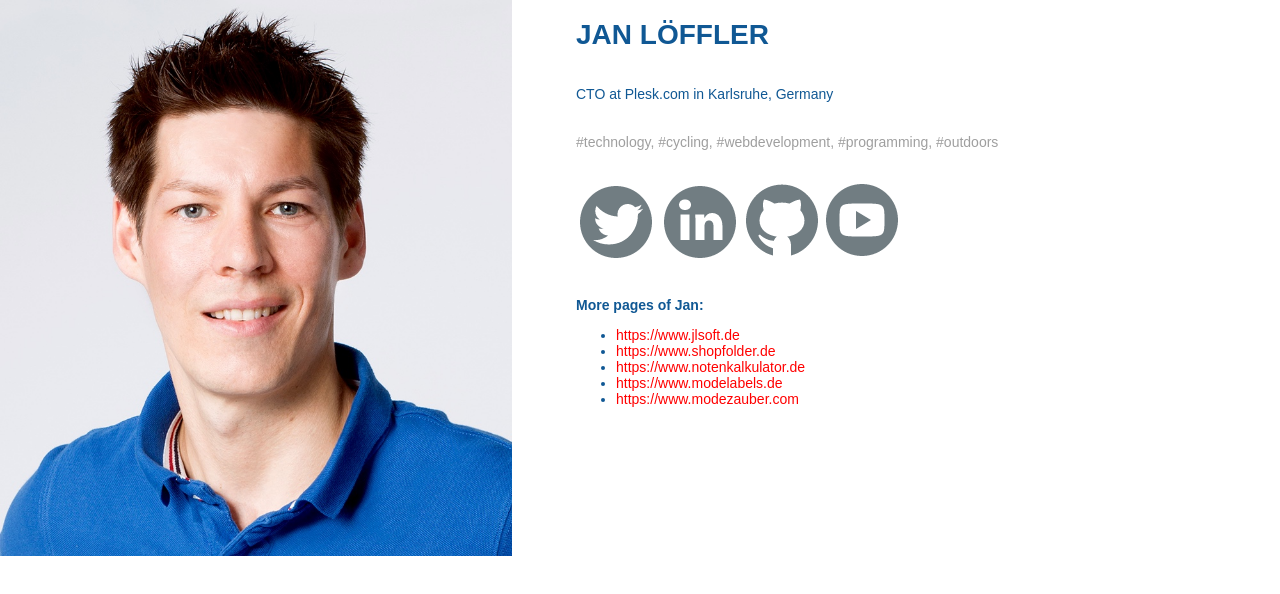
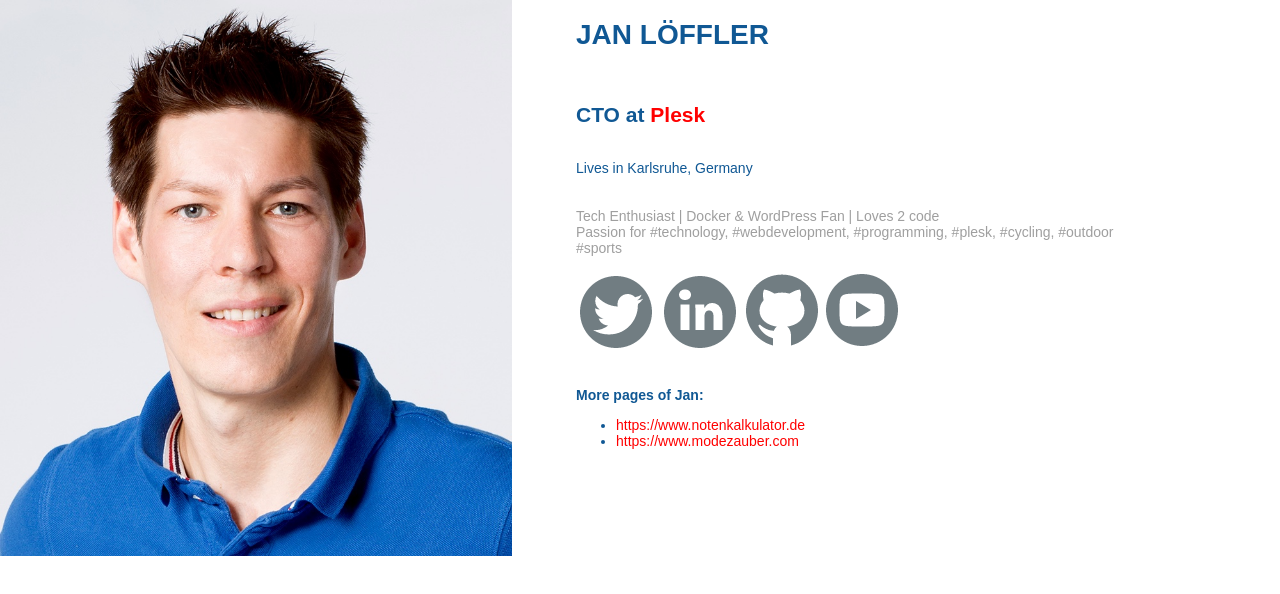
Before and after one commit to janloeffler/html-demo, a plain HTML site: page index.html in a window 1280 px wide. Drawn offline with Linux system fonts and the light colour scheme.

Commit message:
updated index.html

```diff
--- a/index.html
+++ b/index.html
@@ -12,8 +12,9 @@
   <div id="space"></div>
   <div id="content">
             <h1>JAN L&Ouml;FFLER</h1><br />
-            CTO at Plesk.com in Karlsruhe, Germany<br /><br /><br />
-            <font color="#9f9f9f">#technology, #cycling, #webdevelopment, #programming, #outdoors</font><br /><br /><br />
+            <h2>CTO at <a href="https://www.plesk.com" target="_blank">Plesk</a></h2><br />
+            Lives in Karlsruhe, Germany<br /><br /><br />
+            <font color="#9f9f9f">Tech Enthusiast | Docker & WordPress Fan | Loves 2 code<br />Passion for #technology, #webdevelopment, #programming, #plesk, #cycling, #outdoor #sports<br /></font><br />
             <a href="https://www.twitter.com/jlsoft2" target="_blank"><img src="images/twitter.png" alt="https://www.twitter.com/jlsoft2" border="0"></a>
             <a href="https://www.linkedin.com/in/janloeffler" target="_blank"><img src="images/linkedin.png" alt="https://www.linkedin.com/in/janloeffler" border="0"></a>
             <a href="https://github.com/janloeffler" target="_blank"><img src="images/github.png" alt="https://github.com/janloeffler" border="0"></a>
@@ -21,10 +22,7 @@
             <br /><br /><br />
             <b>More pages of Jan:</b><br />
             <ul>
-                <li><a href="https://www.jlsoft.de" target="_blank">https://www.jlsoft.de</a></li>
-                <li><a href="https://www.shopfolder.de" target="_blank">https://www.shopfolder.de</a></li>
                 <li><a href="https://www.notenkalkulator.de" target="_blank">https://www.notenkalkulator.de</a></li>
-                <li><a href="https://www.modelabels.de" target="_blank">https://www.modelabels.de</a></li>
                 <li><a href="https://www.modezauber.com" target="_blank">https://www.modezauber.com</a></li>
             </ul>
     </div>
```
